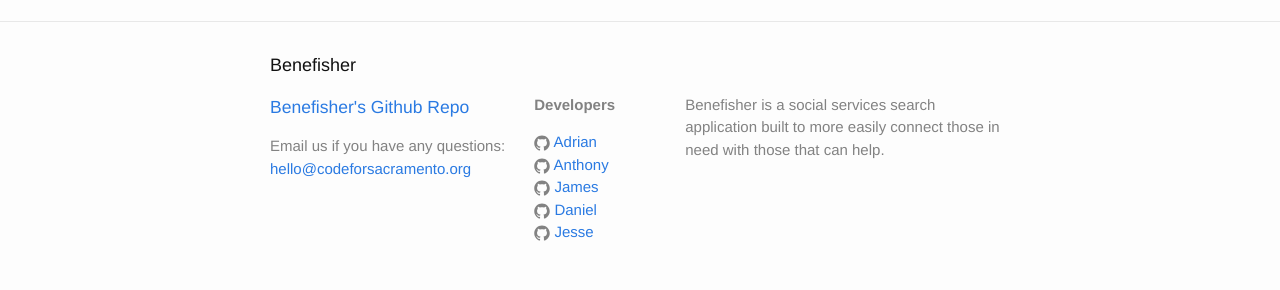
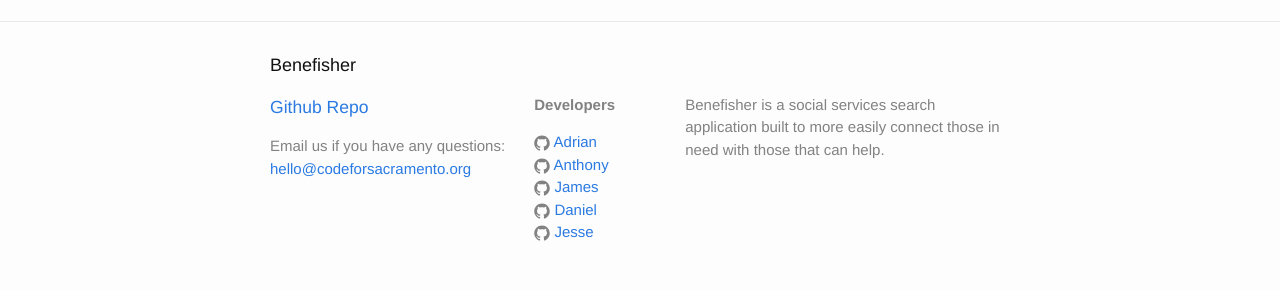
Before and after one commit to code4sac/benefisher, a Jekyll site: the page built from index.html, in a window 1280 px wide, cut to the strip 683-973 px from the top of the page. Built offline with Jekyll 4.4.1, drawn with Linux system fonts in a browser that asks for light colours.

Commit message:
Update footer.html

```diff
--- a/_includes/footer.html
+++ b/_includes/footer.html
@@ -6,7 +6,7 @@
 
     <div class="footer-col-wrapper">
       <div class="footer-col  footer-col-1">
-        <h3><a href="http://github.com/code4sac/benefisher">Benefisher's Github Repo</a></h3>
+        <h3><a href="http://github.com/code4sac/benefisher">Github Repo</a></h3>
         <p>Email us if you have any questions:<br /><a href="mailto:{{ site.email }}">{{ site.email }}</a></p>
       </div>
 
```
